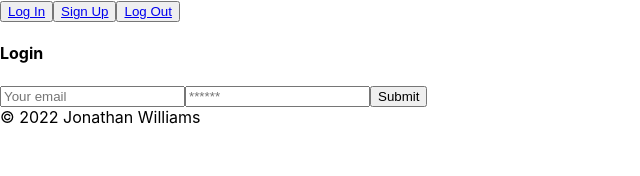
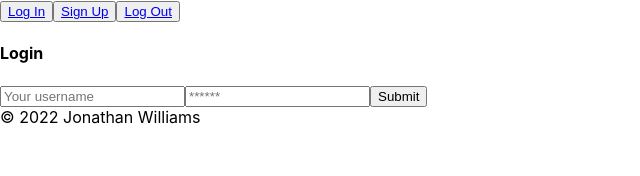
Before and after one commit to LumberJon1/photo-booking, a React (Create React App) app in the folder client/: page /login in a window 1280 px wide. Shown: the top 176 px of the page, without its empty margins (0-640 px from the left). Built offline with nearby package versions, Linux system fonts and the light colour scheme.

Commit message:
Added functional login form

```diff
--- a/client/src/pages/Login.js
+++ b/client/src/pages/Login.js
@@ -1,7 +1,10 @@
 import React, { useState } from 'react';
+import {useMutation} from "@apollo/client";
+import {LOGIN_USER} from "../utils/mutations";
 
 const Login = (props) => {
-  const [formState, setFormState] = useState({ email: '', password: '' });
+  const [formState, setFormState] = useState({ username: "", password: "" });
+  const [login, {error}] = useMutation(LOGIN_USER);
 
   // update state based on form input changes
   const handleChange = (event) => {
@@ -17,10 +20,21 @@
   const handleFormSubmit = async (event) => {
     event.preventDefault();
 
+    try {
+        const {data} = await login({
+            variables: {...formState}
+        });
+
+        console.log(data);
+        } catch (e) {
+            console.error(e);
+
+    };
+
     // clear form values
     setFormState({
-      email: '',
-      password: '',
+      username: "",
+      password: "",
     });
   };
 
@@ -33,11 +47,11 @@
             <form onSubmit={handleFormSubmit}>
               <input
                 className='form-input'
-                placeholder='Your email'
-                name='email'
-                type='email'
-                id='email'
-                value={formState.email}
+                placeholder='Your username'
+                name='username'
+                type='username'
+                id='username'
+                value={formState.username}
                 onChange={handleChange}
               />
               <input
@@ -52,6 +66,7 @@
               <button className='btn d-block w-100' type='submit'>
                 Submit
               </button>
+              {error && <div>Login failed</div>}
             </form>
           </div>
         </div>
--- a/client/src/utils/mutations.js
+++ b/client/src/utils/mutations.js
@@ -7,7 +7,6 @@
             user {
                 _id
                 username
-                firstName
             }
         }
     }
```
